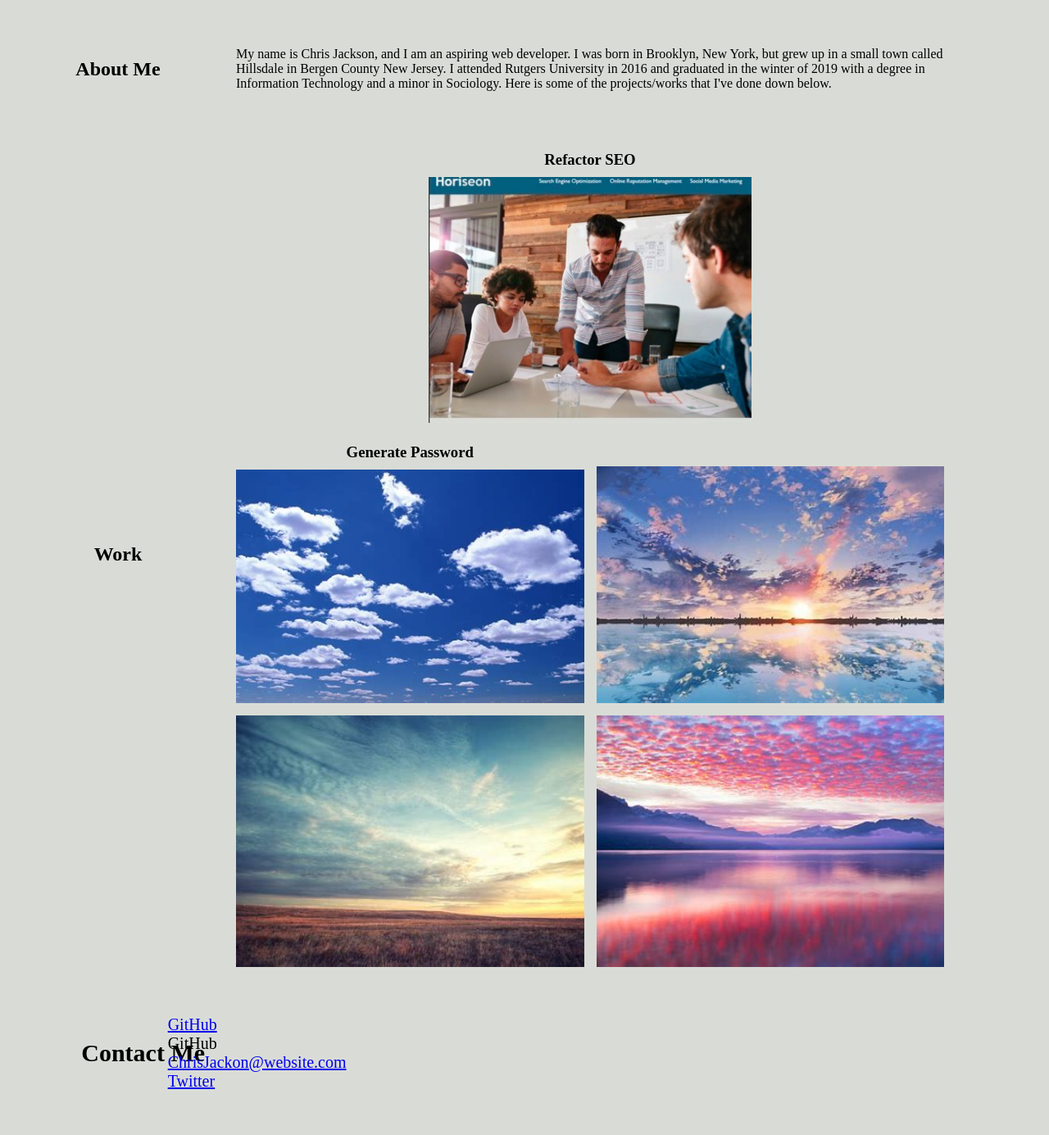
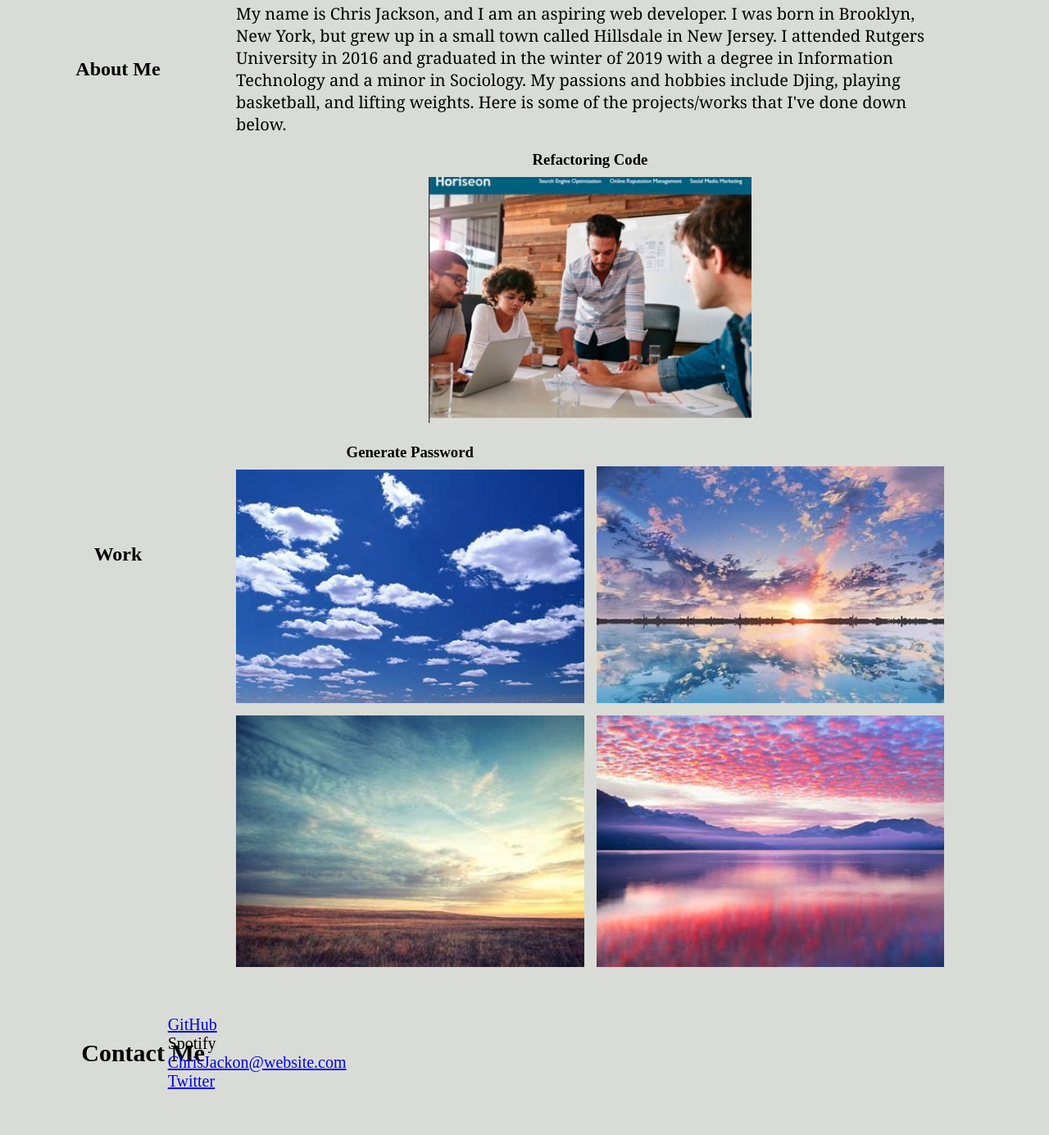
Before and after one commit to chrisjackson1/Advanced-CSS-Portfolio-, a plain HTML site: page index.html in a window 1280 px wide. Shown: the part 104-1489 px from the top of the page at 82% size. Drawn offline with Linux system fonts and the light colour scheme.

Commit message:
Final Edit

```diff
--- a/assets/style.css
+++ b/assets/style.css
@@ -134,7 +134,10 @@ min-width: 50px;
 }
 
 p {
+    font-family: Cambria, Cochin, Georgia, Times, 'Times New Roman', serif;
+    font-size: 20px;
     text-align: left;
+
 }
 
 
@@ -154,5 +157,8 @@ footer ul  {
 }
 
 @media screen and (max-width: 992px) {
+    header nav ul {
+            width: 50%;
+    }
 
 }
--- a/index.html
+++ b/index.html
@@ -10,6 +10,7 @@
 <body>
     <header>
         <h1>Chris Jackson</h1>
+
         <nav>
             <ul>
                 <li>
@@ -28,6 +29,8 @@
             </ul>
         </nav>
 
+
+
     </header>
 
 
@@ -41,7 +44,7 @@
             </aside>
             <article>
 
-                <p>My name is Chris Jackson, and I am an aspiring web developer. I was born in Brooklyn, New York, but grew up in a small town called Hillsdale in Bergen County New Jersey. I attended Rutgers University in 2016 and graduated in the winter of 2019 with a degree in Information Technology and a minor in Sociology. Here is some of the projects/works that I've done down below. </p>
+                <p>My name is Chris Jackson, and I am an aspiring web developer. I was born in Brooklyn, New York, but grew up in a small town called Hillsdale in New Jersey. I attended Rutgers University in 2016 and graduated in the winter of 2019 with a degree in Information Technology and a minor in Sociology. My passions and hobbies include Djing, playing basketball, and lifting weights. Here is some of the projects/works that I've done down below. </p>
             </article>
         </section>
 
@@ -51,7 +54,7 @@
             </aside>
             <div id="picture-grid">
                 <div id="pic1">
-                    <h3>Refactor SEO</h3>
+                    <h3>Refactoring Code </h3>
                     <img id="picture1" src="./assets/images/Image 5-17-22 at 5.01 PM 2.jpeg"/>
                 </div>
 
@@ -90,7 +93,7 @@
                 <a href="github">GitHub</a>
                 </li>
                 <li
-                <a href="github">GitHub</a>
+                <a href="spotify">Spotify</a>
                  </li>
                <li>
                 <a href="chrisjackson@websitecom">ChrisJackon@website.com</a>
```
